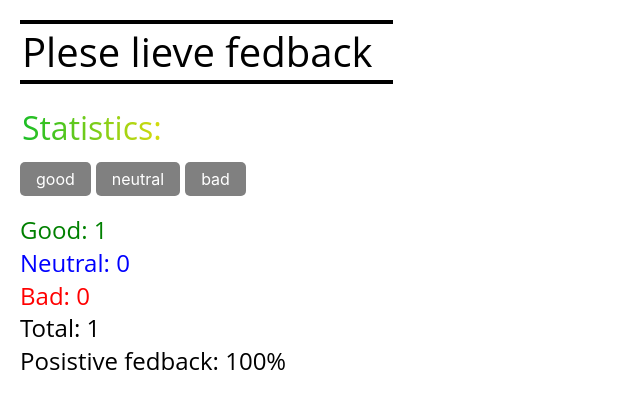
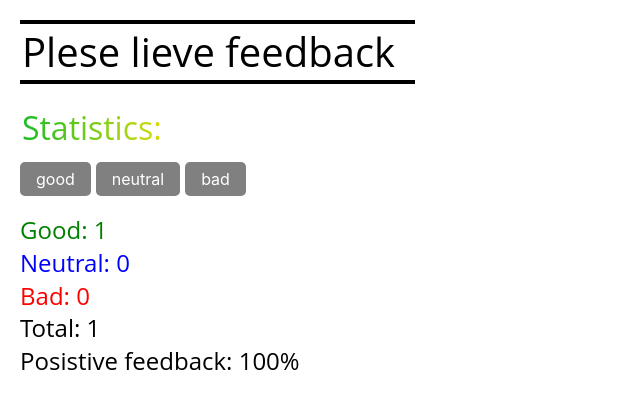
Before and after one commit to yuriipol/goit-react-hw-04-feedback, a React (Create React App) app: page / in a window 1280 px wide. Both pictures are taken after a click on the button "good". Shown: the top 408 px of the page, without its empty margins (0-640 px from the left). Built offline with nearby package versions, Linux system fonts and the light colour scheme.

Commit message:
fixed error in words

```diff
--- a/src/components/App.jsx
+++ b/src/components/App.jsx
@@ -62,7 +62,7 @@ class App extends React.Component {
     const { visible } = this;
     return (
       <div>
-        <Section title="Plese lieve fedback">
+        <Section title="Plese lieve feedback">
           <FeedbackOptions
             setFeedback={this.increment}
             options={['good', 'neutral', 'bad']}
--- a/src/components/statistics/Statistics.jsx
+++ b/src/components/statistics/Statistics.jsx
@@ -12,7 +12,7 @@ const Statistics = ({ good, neutral, bad, setTotal, setPercentage }) => {
       <span className={s.badText}>Bad: {bad}</span>
       <span className={s.totalText}>Total: {total}</span>
       <span className={s.postisvPercentageText}>
-        Posistive fedback: {percentage}%
+        Posistive feedback: {percentage}%
       </span>
     </div>
   );
```
